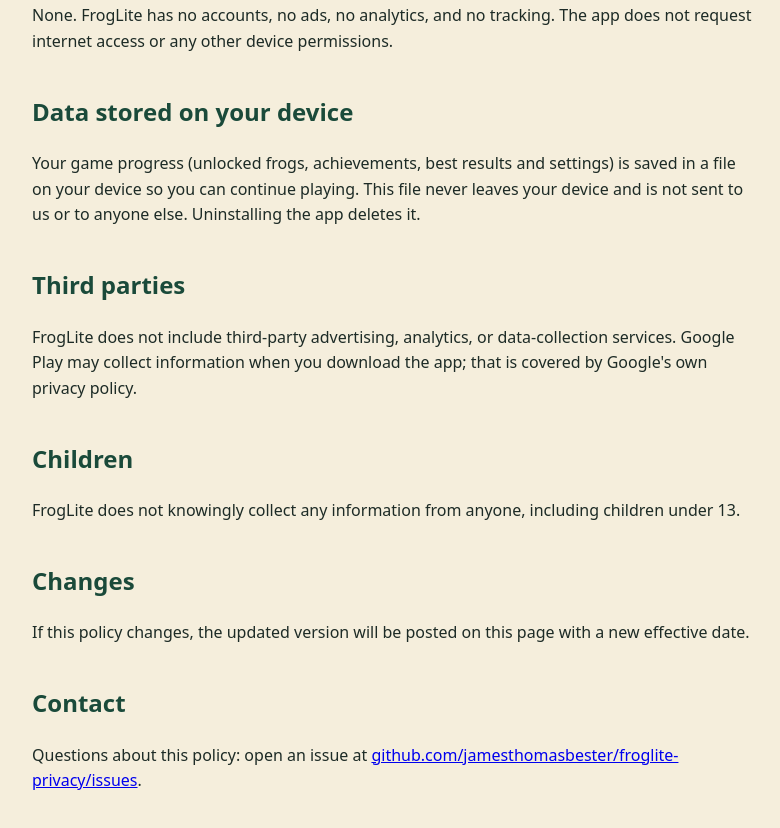
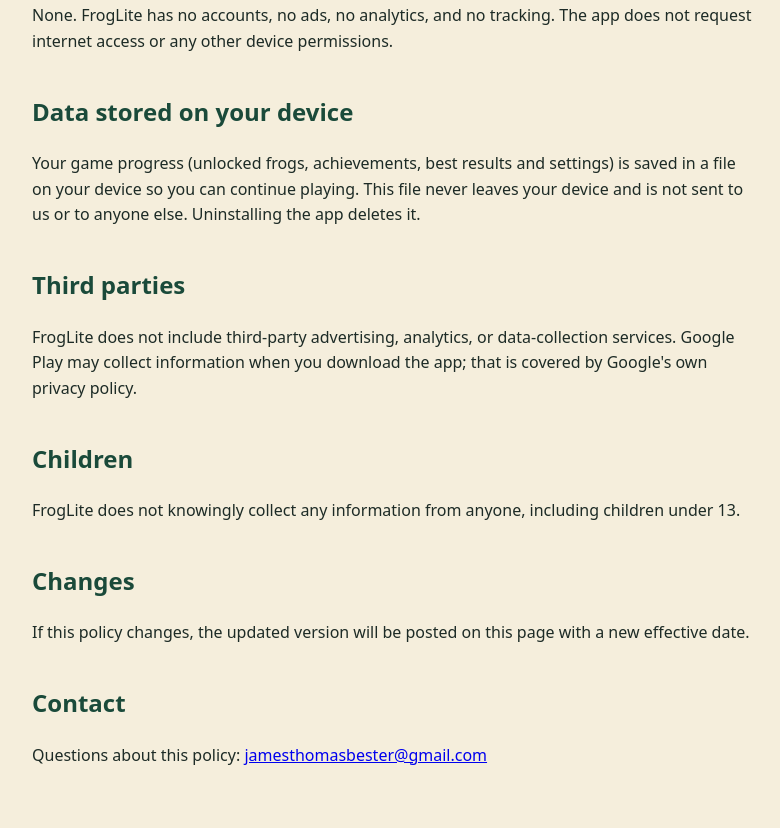
Before and after one commit to jamesthomasbester/froglite-privacy, a plain HTML site: page index.html in a window 1280 px wide. Shown: the part 405-1233 px from the top of the page, without its empty margins (248-1028 px from the left). Drawn offline with Linux system fonts and the light colour scheme.

Commit message:
Use email as privacy contact
Co-Authored-By: Claude Opus 5.5 <noreply@anthropic.com>
Claude-Session: https://claude.ai/code/session_01K4rTKevpMn8nTKqEpR5AEN

```diff
--- a/index.html
+++ b/index.html
@@ -33,6 +33,6 @@
 <p>If this policy changes, the updated version will be posted on this page with a new effective date.</p>
 
 <h2>Contact</h2>
-<p>Questions about this policy: open an issue at <a href="https://github.com/jamesthomasbester/froglite-privacy/issues">github.com/jamesthomasbester/froglite-privacy/issues</a>.</p>
+<p>Questions about this policy: <a href="mailto:jamesthomasbester@gmail.com">jamesthomasbester@gmail.com</a></p>
 </body>
 </html>
```
